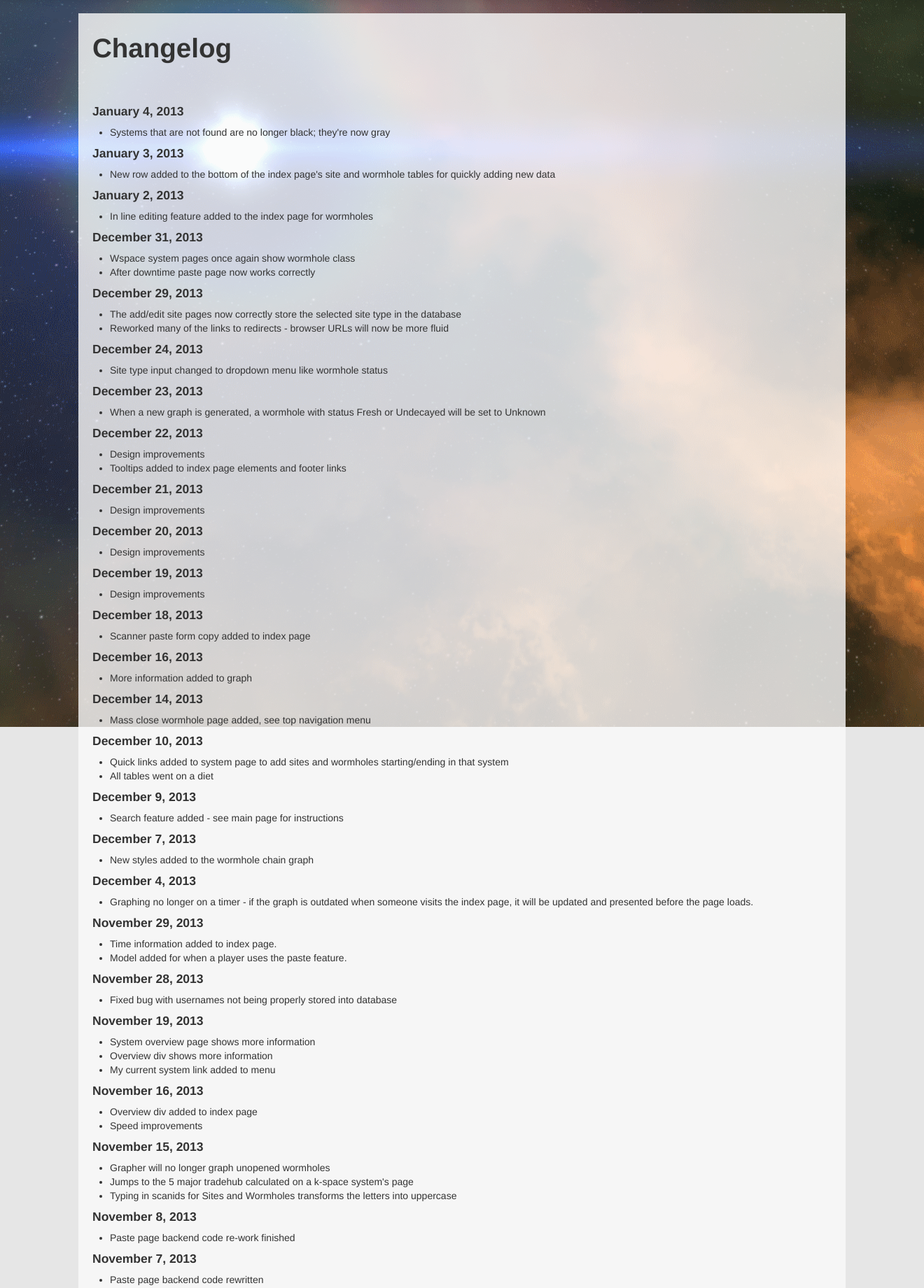
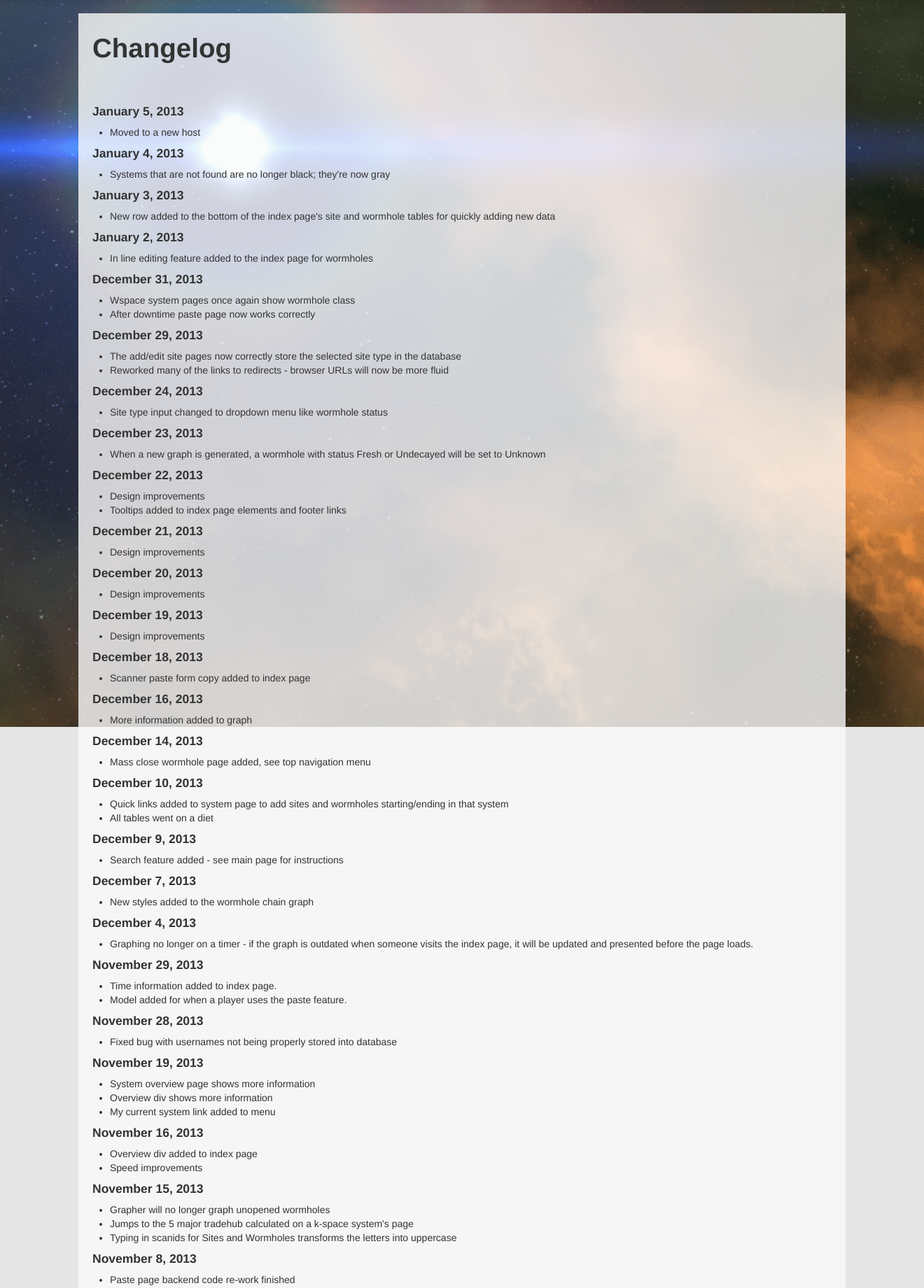
Before and after one commit to raylu/SiteTracker, a Django app: template templates/sitemngr/changelog.html in a window 1320 px wide. Shown: the part 41-1882 px from the top of the page at 70% size. Run offline with Django 3.2, Linux system fonts and the light colour scheme; the template is opened without the code that fills it, so the values that code supplies are empty; some libraries are stand-ins or nearby versions.

Commit message:
Updating graphcolor wormhole timeout; updating changelog

```diff
--- a/graphcolor.py
+++ b/graphcolor.py
@@ -84,7 +84,7 @@ def graph():
     for w in wormholes:
         if w.destination.lower() in ['', ' ', 'unopened', 'closed'] or w.start.lower() in ['', ' ', 'unopened', 'closed']:
             continue
-        if w.status in ['Fresh', 'Undecayed'] and (now.replace(tzinfo=pytz.utc) - w.date.replace(tzinfo=pytz.utc)).seconds / 60 / 60 > 20:
+        if w.status in ['Fresh', 'Undecayed'] and (now.replace(tzinfo=pytz.utc) - w.date.replace(tzinfo=pytz.utc)).seconds / 60 / 60 > 24:
             w.save()
             g.add_edge(w.start, w.destination, style='dotted', color='red', label=w.scanid)
         elif w.status == 'Unknown' and (now.replace(tzinfo=pytz.utc) - w.date.replace(tzinfo=pytz.utc)).seconds / 60 / 60 > 20:
--- a/templates/sitemngr/changelog.html
+++ b/templates/sitemngr/changelog.html
@@ -9,6 +9,11 @@ Changelog
 <h1>Changelog</h1>
 
 <br><br>
+
+<h4>January 5, 2013</h4>
+<ul>
+    <li>Moved to a new host</li>
+</ul>
 
 <h4>January 4, 2013</h4>
 <ul>
```
